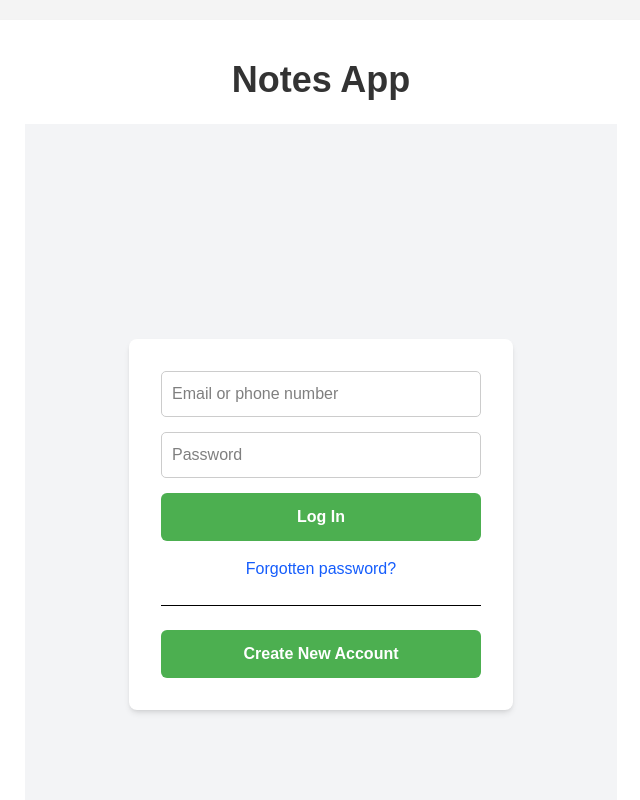
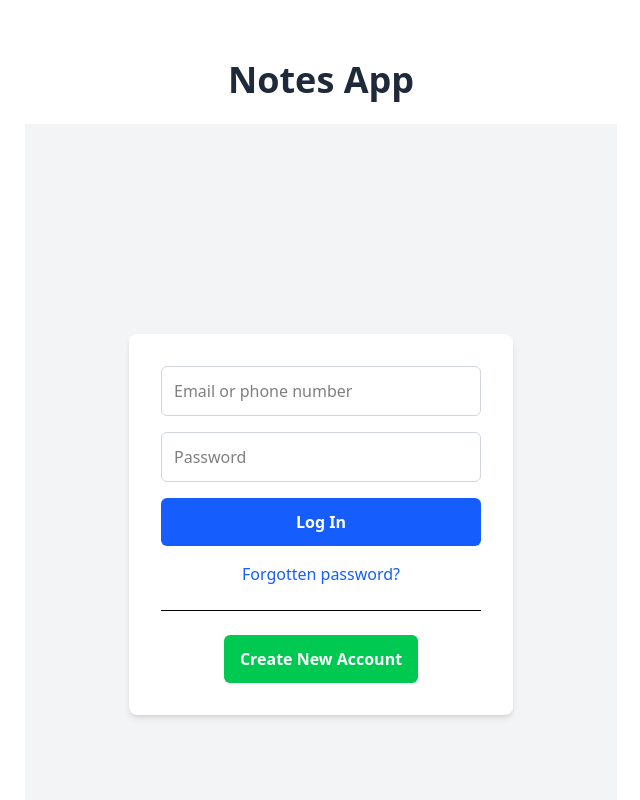
Before and after one commit to YogenStha/NoteApp, a React (Vite) app in the folder Frontend/NOTE_Frontend/: page /login in a window 1280 px wide. Shown: the top 800 px of the page, without its empty margins (319-959 px from the left). Built offline with nearby package versions, Linux system fonts and the light colour scheme; no server answers.

Commit message:
deleted app.css filr

```diff
--- a/Frontend/NOTE_Frontend/src/App.jsx
+++ b/Frontend/NOTE_Frontend/src/App.jsx
@@ -1,7 +1,6 @@
 import React, { useState, useEffect } from "react";
 import axios from "axios";
 import { BrowserRouter, Routes, Route, Navigate } from "react-router-dom";
-import "./App.css";
 import NoteList from "./components/NoteList.jsx";
 import AddNote from "./components/AddNote.jsx";
 import Login from "./components/Login.jsx";
--- a/Frontend/NOTE_Frontend/src/app.css
+++ /dev/null
@@ -1,104 +0,0 @@
-/* App.css */
-
-body {
-    font-family: 'Arial', sans-serif;
-    background-color: #f4f4f4;
-    margin: 0;
-    padding: 0;
-}
-
-.app-container {
-    max-width: 800px;
-    margin: 20px auto;
-    padding: 20px;
-    background-color: #fff;
-    box-shadow: 0 0 10px rgba(0, 0, 0, 0.1);
-    border-radius: 5px;
-}
-
-h1 {
-    color: #333;
-}
-
-form {
-    display: flex;
-    flex-direction: column;
-}
-
-label {
-    margin-bottom: 8px;
-    font-size: 16px;
-}
-
-input {
-    margin-bottom: 15px;
-    padding: 10px;
-    font-size: 16px;
-    border: 1px solid #ccc;
-    border-radius: 5px;
-    box-sizing: border-box;
-    width: 100%;
-}
-
-.button1,
-.button2 {
-    margin-bottom: 15px;
-    padding: 10px;
-    font-size: 16px;
-    border: 1px solid #ccc;
-    border-radius: 5px;
-    box-sizing: border-box;
-}
-
-.button1 {
-    width: 100%;
-}
-
-.button2 {
-    width: 49%;
-
-}
-
-textarea {
-    margin-bottom: 15px;
-    padding: 10px;
-    font-size: 16px;
-    border: 1px solid #ccc;
-    border-radius: 5px;
-    box-sizing: border-box;
-    resize: vertical;
-    height: 100px;
-    width: 100%;
-}
-
-button {
-    background-color: #4caf50;
-    color: #fff;
-    cursor: pointer;
-}
-
-button:hover {
-    background-color: #45a049;
-}
-
-ul {
-    list-style-type: none;
-    padding: 0;
-}
-
-li {
-    margin-bottom: 15px;
-    padding: 10px;
-    background-color: #eee;
-    border-radius: 5px;
-}
-
-li strong {
-    font-size: 18px;
-    color: #333;
-}
-
-li p {
-    font-size: 16px;
-    color: #555;
-}
```
